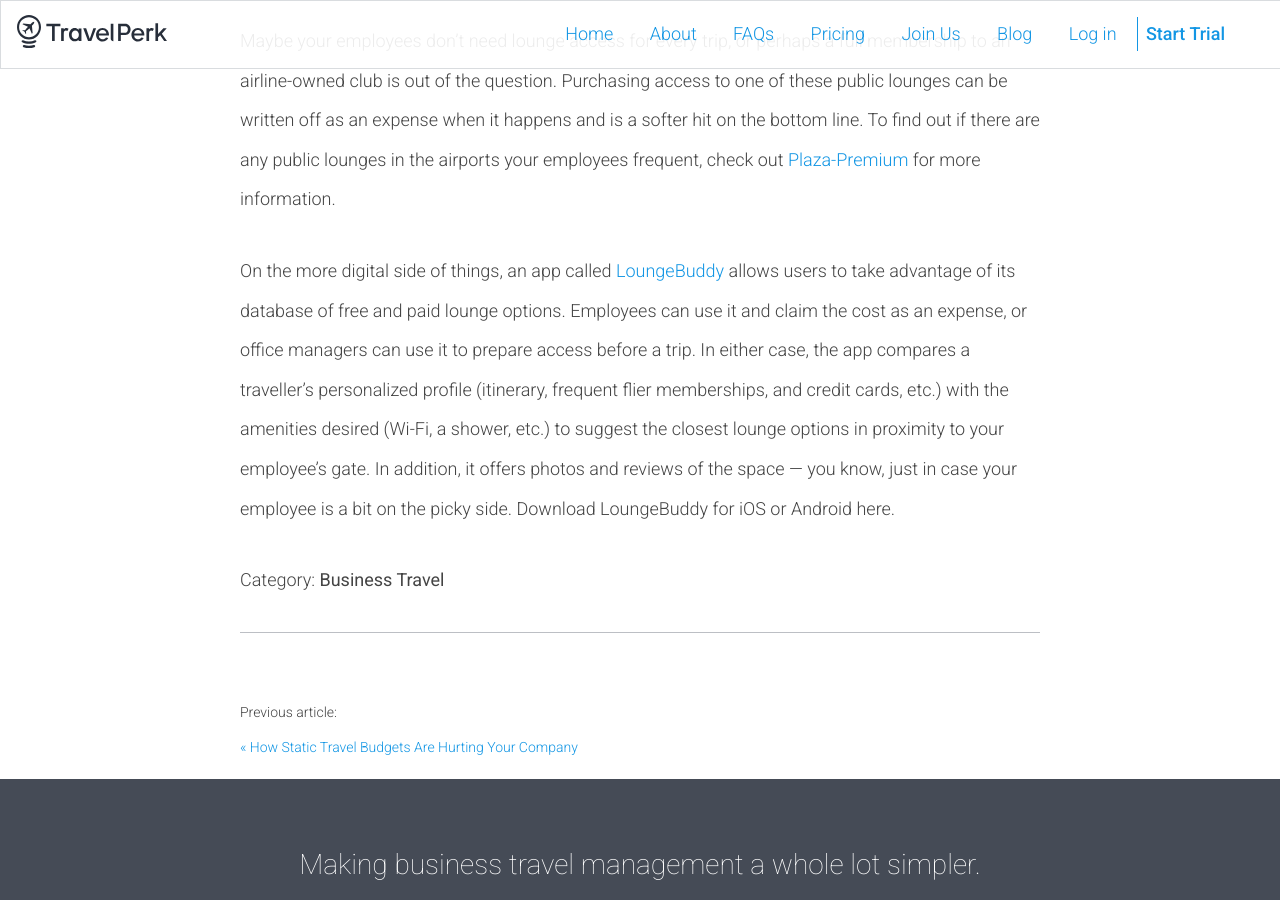
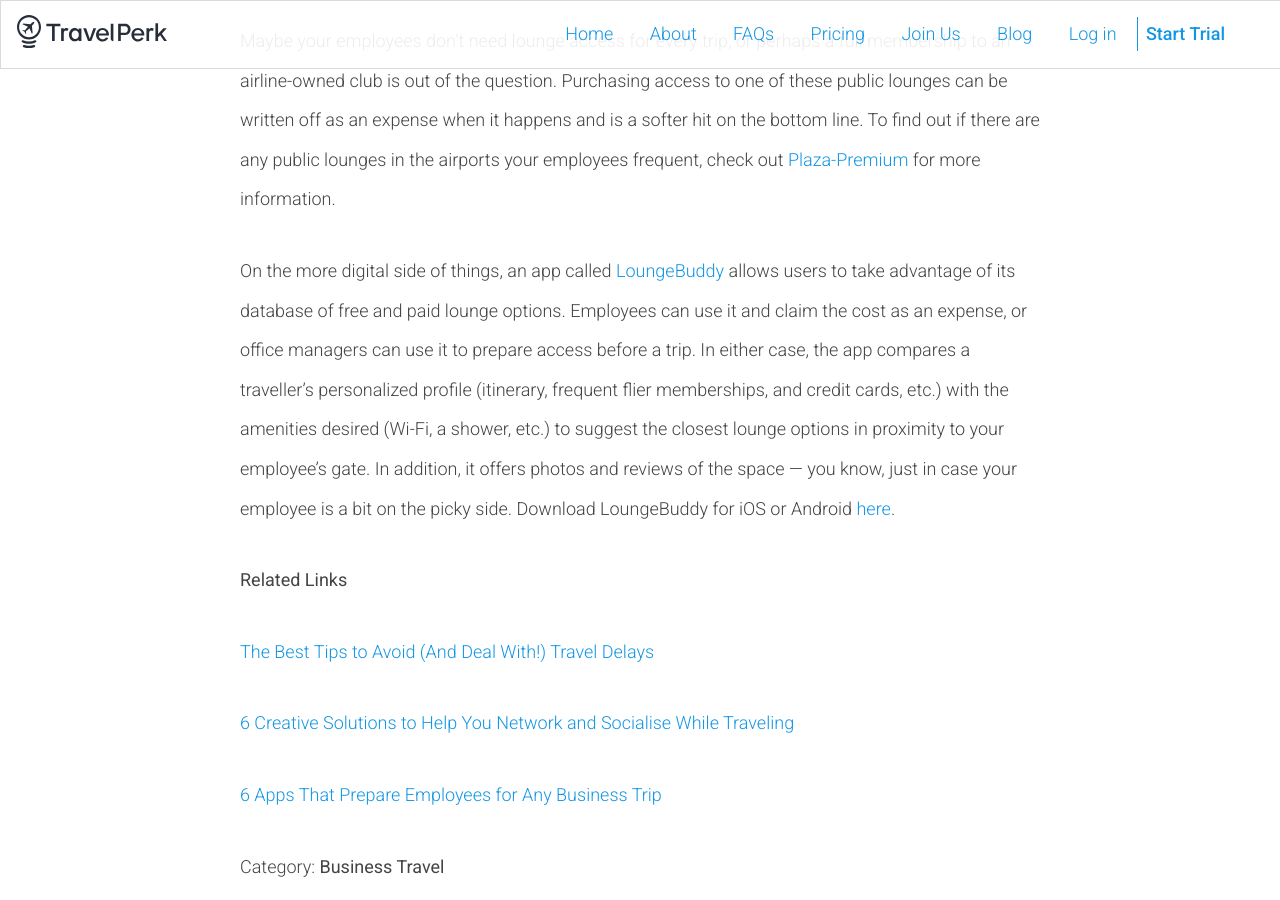
Before and after one commit to northswiss/jekyll-boilerplate, a Jekyll site: the page built from _posts/2016-07-07-6-ways-to-score-airport-lounge-access-for-your-employees.md, in a window 1280 px wide and 900 px high, scrolled down 3225 px. Built offline with Jekyll 4.4.1, drawn with Linux system fonts in a browser that asks for light colours; nearby versions of some CDN libraries; some of the changed text lies outside the part shown.

Commit message:
updated 7

```diff
--- a/_posts/2016-07-07-6-ways-to-score-airport-lounge-access-for-your-employees.md
+++ b/_posts/2016-07-07-6-ways-to-score-airport-lounge-access-for-your-employees.md
@@ -7,6 +7,8 @@
 tags:
   - Business Travel
   - Travel management
+author: ''
+subtitle: ''
 ---
 ![be2da081-5c9d-4f7a-8aa4-b45a296d9832.png]({{site.baseurl}}/blog-media/be2da081-5c9d-4f7a-8aa4-b45a296d9832.png)
 
@@ -44,4 +46,12 @@
 
 Maybe your employees don’t need lounge access for every trip, or perhaps a full membership to an airline-owned club is out of the question. Purchasing access to one of these public lounges can be written off as an expense when it happens and is a softer hit on the bottom line. To find out if there are any public lounges in the airports your employees frequent, check out [Plaza-Premium](http://plaza-network.com/) for more information.
 
-On the more digital side of things, an app called [LoungeBuddy](https://www.loungebuddy.com/) allows users to take advantage of its database of free and paid lounge options. Employees can use it and claim the cost as an expense, or office managers can use it to prepare access before a trip. In either case, the app compares a traveller’s personalized profile (itinerary, frequent flier memberships, and credit cards, etc.) with the amenities desired (Wi-Fi, a shower, etc.) to suggest the closest lounge options in proximity to your employee’s gate. In addition, it offers photos and reviews of the space — you know, just in case your employee is a bit on the picky side. Download LoungeBuddy for iOS or Android here.
+On the more digital side of things, an app called [LoungeBuddy](https://www.loungebuddy.com/) allows users to take advantage of its database of free and paid lounge options. Employees can use it and claim the cost as an expense, or office managers can use it to prepare access before a trip. In either case, the app compares a traveller’s personalized profile (itinerary, frequent flier memberships, and credit cards, etc.) with the amenities desired (Wi-Fi, a shower, etc.) to suggest the closest lounge options in proximity to your employee’s gate. In addition, it offers photos and reviews of the space — you know, just in case your employee is a bit on the picky side. Download LoungeBuddy for iOS or Android [here](https://www.loungebuddy.com/mobile?source=footer-cta).
+
+**Related Links**
+
+[The Best Tips to Avoid (And Deal With!) Travel Delays](http://travelperk.com/blog/the-best-tips-to-avoid-and-deal-with-travel-delays/)
+
+[6 Creative Solutions to Help You Network and Socialise While Traveling](http://travelperk.com/blog/6-creative-solutions-that-help-you-network-and-socialize-while-traveling/)
+
+[6 Apps That Prepare Employees for Any Business Trip](http://travelperk.com/blog/6-apps-that-prepare-employees-for-any-business-trip-while-cutting-costs/)
```
